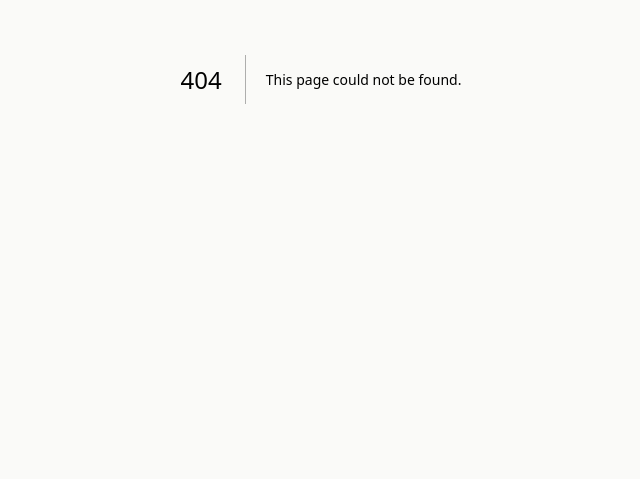
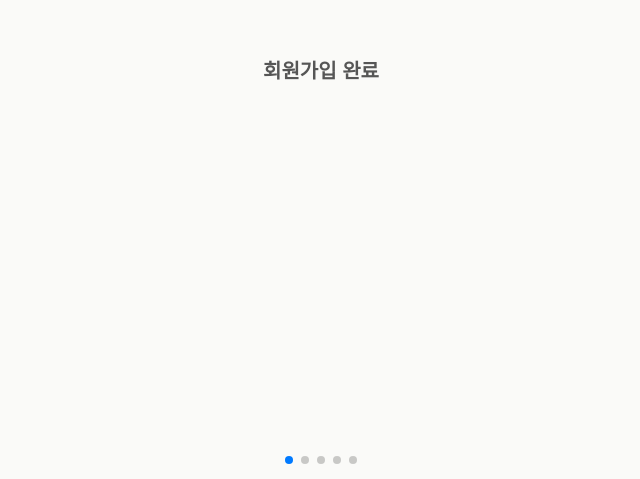
Before and after one commit to xuuwon/maeumgyeol, a Next.js app: page /tutorial in a window 1280 px wide. Before the commit this address had no page. Shown: the part 321-800 px from the top of the page, without its empty margins (319-959 px from the left). Built offline with nearby package versions, Linux system fonts and the light colour scheme; a web font is replaced by a local one.

Commit message:
feat: 튜토리얼 컴포넌트 임시 구현

```diff
--- /dev/null
+++ b/src/app/tutorial/page.tsx
@@ -0,0 +1,89 @@
+'use client';
+
+// import { useEffect } from 'react';
+import { Swiper, SwiperSlide } from 'swiper/react';
+import { Pagination } from 'swiper/modules';
+import 'swiper/css';
+import 'swiper/css/pagination';
+import { useRouter } from 'next/navigation';
+
+const slides = [
+  {
+    title: '회원가입 완료',
+    description: '',
+  },
+  {
+    title: '위치기반 독립서점 추천',
+    description: '당신의 위치 정보를 통해 독립서점을 손쉽게 찾아드립니다.',
+  },
+  {
+    title: 'AR 카메라로 생생한 후기',
+    description: 'AR 리뷰 시스템으로 다른 사용자들의 생생한 후기를 볼 수 있어요.',
+  },
+  {
+    title: '독립서점 뉴스레터',
+    description: '다양한 독립서점 소식을 뉴스레터로 받아보세요.',
+  },
+  {
+    title: '사용자 맞춤 독립서점 추천',
+    description: '당신의 취향을 기반으로 맞춤형 독립서점을 추천해드려요.',
+    cta: '지금 취향테스트 해볼까요',
+  },
+];
+
+interface PageProps {
+  isFirstLogin: boolean;
+}
+
+const Page = ({ isFirstLogin }: PageProps) => {
+  const router = useRouter();
+  console.log(isFirstLogin);
+
+  //   useEffect(() => {
+  //     if (!isFirstLogin) {
+  //       router.push('/home');
+  //     }
+  //   }, [isFirstLogin, router]);
+
+  const handleSkip = () => {
+    // 튜토리얼 완료 처리, 예: 서버에 완료 상태 저장 API 호출 가능
+    router.push('/home');
+  };
+
+  //   if (!isFirstLogin) {
+  //     // 첫 로그인 아니면 튜토리얼 렌더링 안 함(리다이렉트 중)
+  //     return null;
+  //   }
+
+  return (
+    <div className="flex items-center justify-center w-full h-screen bg-main-background">
+      <Swiper pagination={{ clickable: true }} modules={[Pagination]} className="w-full h-full">
+        {slides.map((slide, idx) => (
+          <SwiperSlide key={idx}>
+            <div className="flex flex-col justify-between h-full px-6 py-10 text-center">
+              <div />
+              <div>
+                <h2 className="mb-4 text-xl font-semibold">{slide.title}</h2>
+                {slide.description && (
+                  <p className="text-base text-gray-600">{slide.description}</p>
+                )}
+              </div>
+              <div className="flex flex-col gap-4">
+                {slide.cta && (
+                  <button
+                    className="bg-[#5e524b] text-white py-3 rounded-full text-sm"
+                    onClick={handleSkip}
+                  >
+                    {slide.cta}
+                  </button>
+                )}
+              </div>
+            </div>
+          </SwiperSlide>
+        ))}
+      </Swiper>
+    </div>
+  );
+};
+
+export default Page;
```
